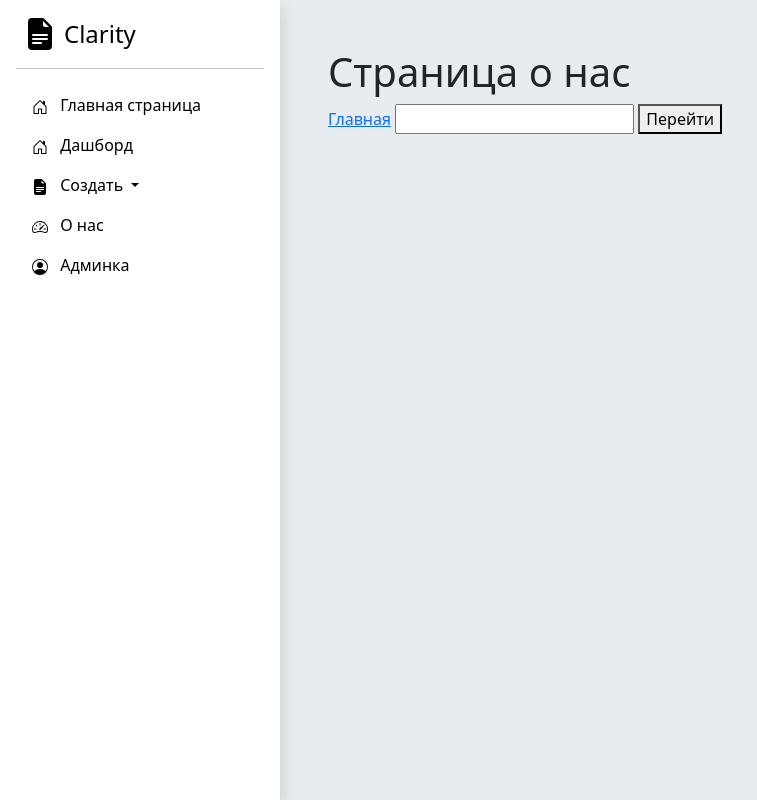
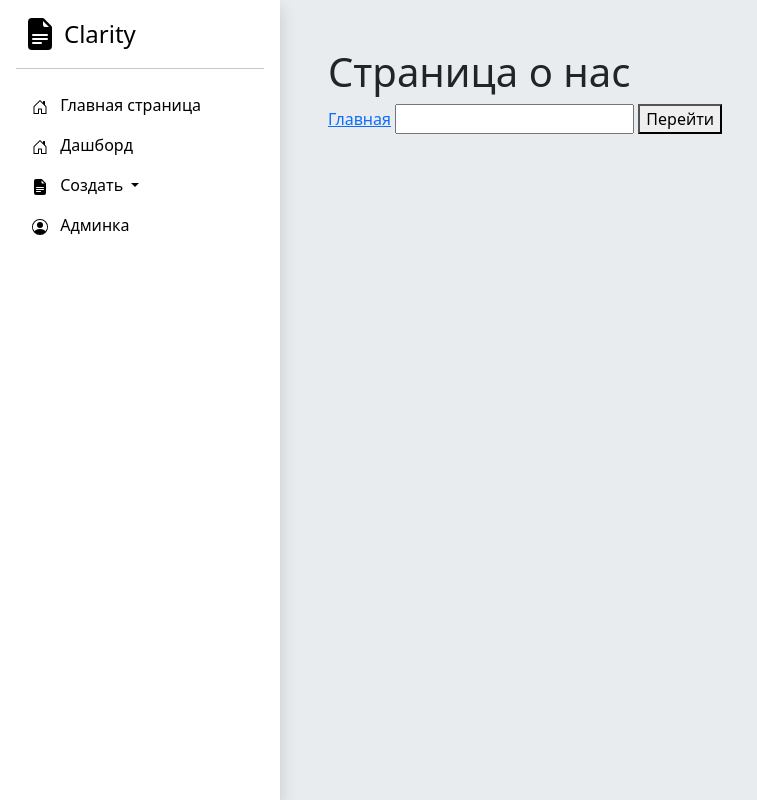
Before and after one commit to DiHard/Clarity, a Django app: page /about/ in a window 1280 px wide. Shown: the whole page, without its empty margins (0-757 px from the left). Run offline with Django 5.2, Linux system fonts and the light colour scheme; some libraries are stand-ins or nearby versions.

```diff
--- a/Accounting/views.py
+++ b/Accounting/views.py
@@ -45,7 +45,7 @@ def index(request):
 
 
 def about(request):
-    print("Так можно! Просто функция в представлении!")
+    print("Это вторая ветка")
     return render(request, 'Accounting/about.html')
 
 
--- a/DAM/templates/Accounting/base.html
+++ b/DAM/templates/Accounting/base.html
@@ -88,12 +88,12 @@
             <li><a class="dropdown-item" href="{% url 'service-create' %}">Услугу</a></li>
           </ul>
         </li>
-      <li>
-        <a href="{% url 'about' %}" class="nav-link link-body-emphasis">
-          <svg class="bi pe-none me-2" width="16" height="16"><use xlink:href="#speedometer2"></use></svg>
-          О нас
-        </a>
-      </li>
+<!--      <li>-->
+<!--        <a href="{% url 'about' %}" class="nav-link link-body-emphasis">-->
+<!--          <svg class="bi pe-none me-2" width="16" height="16"><use xlink:href="#speedometer2"></use></svg>-->
+<!--          О нас-->
+<!--        </a>-->
+<!--      </li>-->
 
 <!--      <li>-->
 <!--        <a href="#" class="nav-link link-body-emphasis">-->
```
